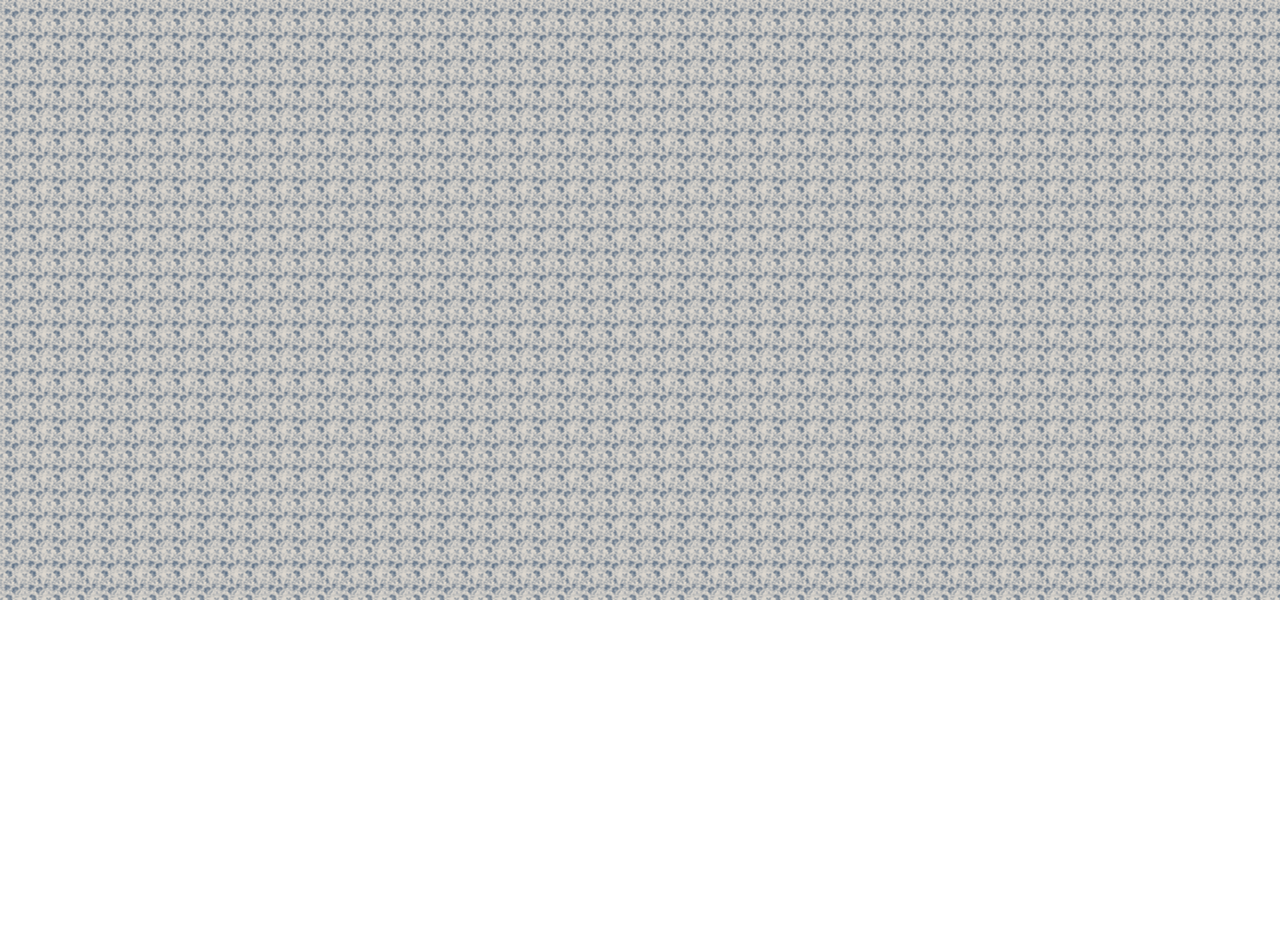
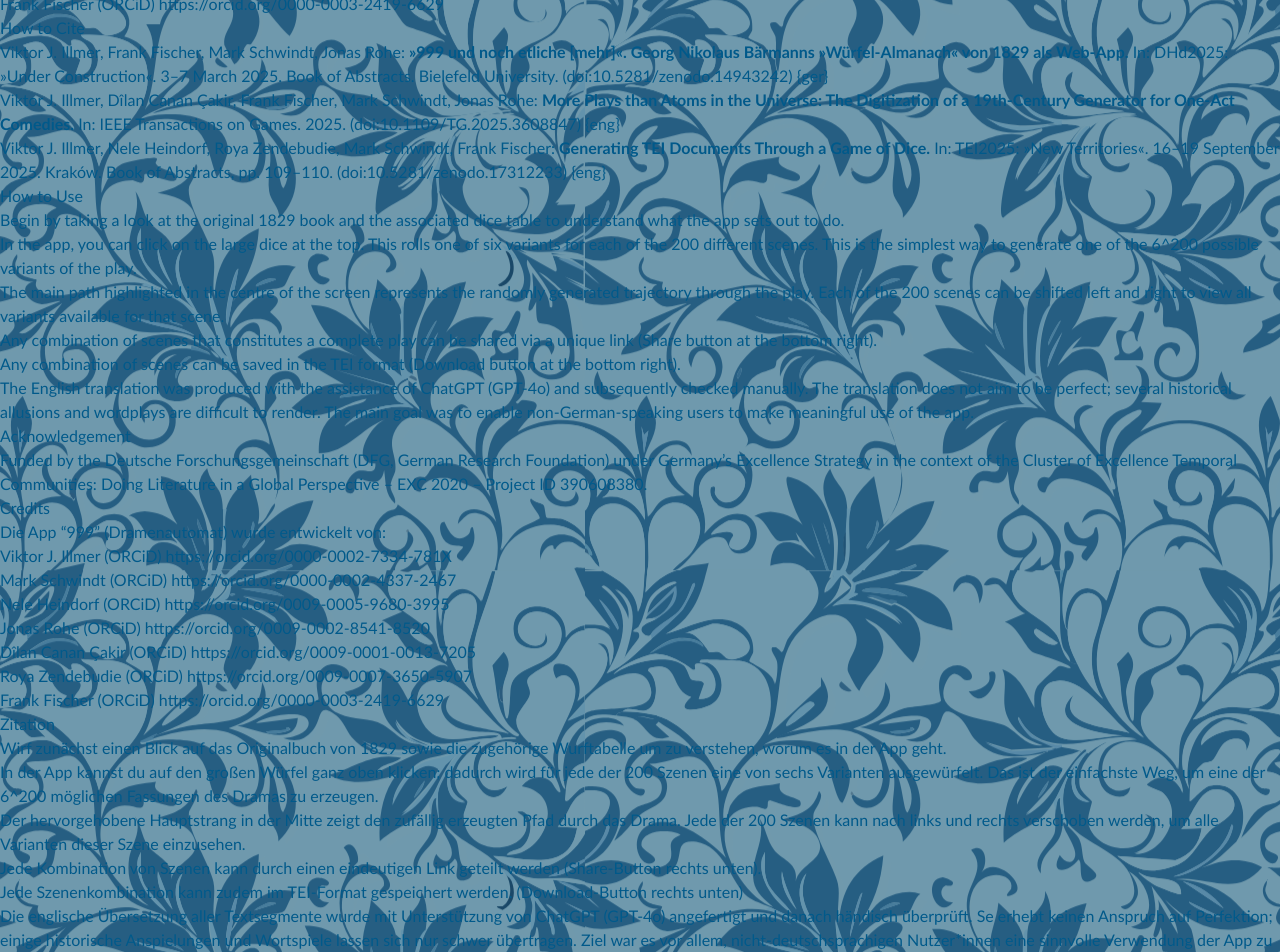
Before and after one commit to temporal-communities/999, a SvelteKit app: page /about in a window 1280 px wide. Before the commit this address had no page. Shown: the part 200-1152 px from the top of the page. Before the commit the page ends 800 px from the top, so only its background shows below. Built offline with nearby package versions, Linux system fonts and the light colour scheme.

Commit message:
Add about page scaffold

```diff
--- /dev/null
+++ b/src/routes/about/+page.svelte
@@ -0,0 +1,161 @@
+<script>
+  // No script needed for static content, but keeping it if there were dynamic parts
+</script>
+
+<article>
+  <h1 id="credits">Credits</h1>
+  <p>The “999” Drama Automaton app was developed by:</p>
+  <ul>
+    <li>Viktor J. Illmer (ORCiD) https://orcid.org/0000-0002-7334-781X</li>
+    <li>Mark Schwindt (ORCiD) https://orcid.org/0000-0002-4337-2467</li>
+    <li>Nele Heindorf (ORCiD) https://orcid.org/0009-0005-9680-3995</li>
+    <li>Jonas Rohe (ORCiD) https://orcid.org/0009-0002-8541-8520</li>
+    <li>Dîlan Canan Çakir (ORCiD) https://orcid.org/0009-0001-0013-7205</li>
+    <li>Roya Zendebudie (ORCiD) https://orcid.org/0009-0007-3650-5907</li>
+    <li>Frank Fischer (ORCiD) https://orcid.org/0000-0003-2419-6629</li>
+  </ul>
+  <h1 id="how-to-cite">How to Cite</h1>
+  <ul>
+    <li>
+      Viktor J. Illmer, Frank Fischer, Mark Schwindt, Jonas Rohe:
+      <strong
+        >»999 und noch etliche [mehr]«. Georg Nikolaus Bärmanns »Würfel-Almanach« von 1829 als
+        Web-App.</strong
+      >
+      In: DHd2025: »Under Construction«. 3–7 March 2025. Book of Abstracts. Bielefeld University. (doi:10.5281/zenodo.14943242)
+      &lcub;ger&rcub;
+    </li>
+    <li>
+      Viktor J. Illmer, Dîlan Canan Çakir, Frank Fischer, Mark Schwindt, Jonas Rohe:
+      <strong
+        >More Plays than Atoms in the Universe: The Digitization of a 19th-Century Generator for
+        One-Act Comedies.</strong
+      >
+      In: IEEE Transactions on Games. 2025. (doi:10.1109/TG.2025.3608847) &lcub;eng&rcub;
+    </li>
+    <li>
+      Viktor J. Illmer, Nele Heindorf, Roya Zendebudie, Mark Schwindt, Frank Fischer:
+      <strong>Generating TEI Documents Through a Game of Dice.</strong> In: TEI2025: »New Territories«.
+      16–19 September 2025. Kraków. Book of Abstracts, pp.&nbsp;109–110. (doi:10.5281/zenodo.17312233)
+      &lcub;eng&rcub;
+    </li>
+  </ul>
+  <h1 id="how-to-use">How to Use</h1>
+  <ol type="1">
+    <li>
+      <p>
+        Begin by taking a look at the
+        <a
+          href="https://de.wikisource.org/wiki/Neunhundert_neun_und_neunzig_und_noch_etliche_Almanachs-Lustspiele_durch_den_W%C3%BCrfel"
+          >original 1829 book</a
+        >
+        and the associated
+        <a href="https://commons.wikimedia.org/wiki/File:Simplicius_Wurftabelle_999_Lustspiele.pdf"
+          >dice table</a
+        >
+        to understand what the app sets out to do.
+      </p>
+    </li>
+    <li>
+      <p>
+        In the app, you can click on the large dice at the top. This rolls one of six variants for
+        each of the 200 different scenes. This is the simplest way to generate one of the 6^200
+        possible variants of the play.
+      </p>
+    </li>
+    <li>
+      <p>
+        The main path highlighted in the centre of the screen represents the randomly generated
+        trajectory through the play. Each of the 200 scenes can be shifted left and right to view
+        all variants available for that scene.
+      </p>
+    </li>
+    <li>
+      <p>
+        Any combination of scenes that constitutes a complete play can be shared via a unique link
+        (Share button at the bottom right).
+      </p>
+    </li>
+    <li>
+      <p>
+        Any combination of scenes can be saved in the
+        <a href="https://en.wikipedia.org/wiki/Text_Encoding_Initiative">TEI format</a> (Download button
+        at the bottom right).
+      </p>
+    </li>
+    <li>
+      <p>
+        The English translation was produced with the assistance of ChatGPT (GPT-4o) and
+        subsequently checked manually. The translation does not aim to be perfect; several
+        historical allusions and wordplays are difficult to render. The main goal was to enable
+        non-German-speaking users to make meaningful use of the app.
+      </p>
+    </li>
+  </ol>
+  <h1 id="acknowledgement">Acknowledgement</h1>
+  <p>
+    Funded by the Deutsche Forschungsgemeinschaft (DFG, German Research Foundation) under Germany’s
+    Excellence Strategy in the context of the Cluster of Excellence Temporal Communities: Doing
+    Literature in a Global Perspective – EXC 2020 – Project ID 390608380.
+  </p>
+  <ul>
+    <li></li>
+  </ul>
+  <h1 id="credits-1">Credits</h1>
+  <p>Die App “999” (Dramenautomat) wurde entwickelt von:</p>
+  <ul>
+    <li>Viktor J. Illmer (ORCiD) https://orcid.org/0000-0002-7334-781X</li>
+    <li>Mark Schwindt (ORCiD) https://orcid.org/0000-0002-4337-2467</li>
+    <li>Nele Heindorf (ORCiD) https://orcid.org/0009-0005-9680-3995</li>
+    <li>Jonas Rohe (ORCiD) https://orcid.org/0009-0002-8541-8520</li>
+    <li>Dîlan Canan Çakir (ORCiD) https://orcid.org/0009-0001-0013-7205</li>
+    <li>Roya Zendebudie (ORCiD) https://orcid.org/0009-0007-3650-5907</li>
+    <li>Frank Fischer (ORCiD) https://orcid.org/0000-0003-2419-6629</li>
+  </ul>
+  <h1 id="zitation">Zitation</h1>
+  <ol type="1">
+    <li>
+      Wirf zunächst einen Blick auf das
+      <a
+        href="https://de.wikisource.org/wiki/Neunhundert_neun_und_neunzig_und_noch_etliche_Almanachs-Lustspiele_durch_den_W%C3%BCrfel"
+        >Originalbuch von 1829</a
+      >
+      sowie die zugehörige
+      <a href="https://commons.wikimedia.org/wiki/File:Simplicius_Wurftabelle_999_Lustspiele.pdf"
+        >Wurftabelle</a
+      >
+      um zu verstehen, worum es in der App geht.
+    </li>
+    <li>
+      In der App kannst du auf den großen Würfel ganz oben klicken; dadurch wird für jede der 200
+      Szenen eine von sechs Varianten ausgewürfelt. Das ist der einfachste Weg, um eine der 6^200
+      möglichen Fassungen des Dramas zu erzeugen.
+    </li>
+    <li>
+      Der hervorgehobene Hauptstrang in der Mitte zeigt den zufällig erzeugten Pfad durch das Drama.
+      Jede der 200 Szenen kann nach links und rechts verschoben werden, um alle Varianten dieser
+      Szene einzusehen.
+    </li>
+    <li>
+      Jede Kombination von Szenen kann durch einen eindeutigen Link geteilt werden (Share-Button
+      rechts unten).
+    </li>
+    <li>
+      Jede Szenenkombination kann zudem im
+      <a href="https://en.wikipedia.org/wiki/Text_Encoding_Initiative">TEI-Format</a> gespeichert werden.
+      (Download-Button rechts unten)
+    </li>
+    <li>
+      Die englische Übersetzung aller Textsegmente wurde mit Unterstützung von ChatGPT (GPT-4o)
+      angefertigt und danach händisch überprüft. Se erhebt keinen Anspruch auf Perfektion; einige
+      historische Anspielungen und Wortspiele lassen sich nur schwer übertragen. Ziel war es vor
+      allem, nicht-deutschsprachigen Nutzer*innen eine sinnvolle Verwendung der App zu ermöglichen.
+    </li>
+  </ol>
+  <h1 id="fördernachweis">Fördernachweis</h1>
+  <p>
+    Gefördert durch die Deutsche Forschungsgemeinschaft (DFG) im Rahmen der Exzellenzstrategie des
+    Bundes und der Länder innerhalb des Exzellenzclusters Temporal Communities: Doing Literature in
+    a Global Perspective – EXC 2020 – Projekt-ID 390608380.
+  </p>
+</article>
```
